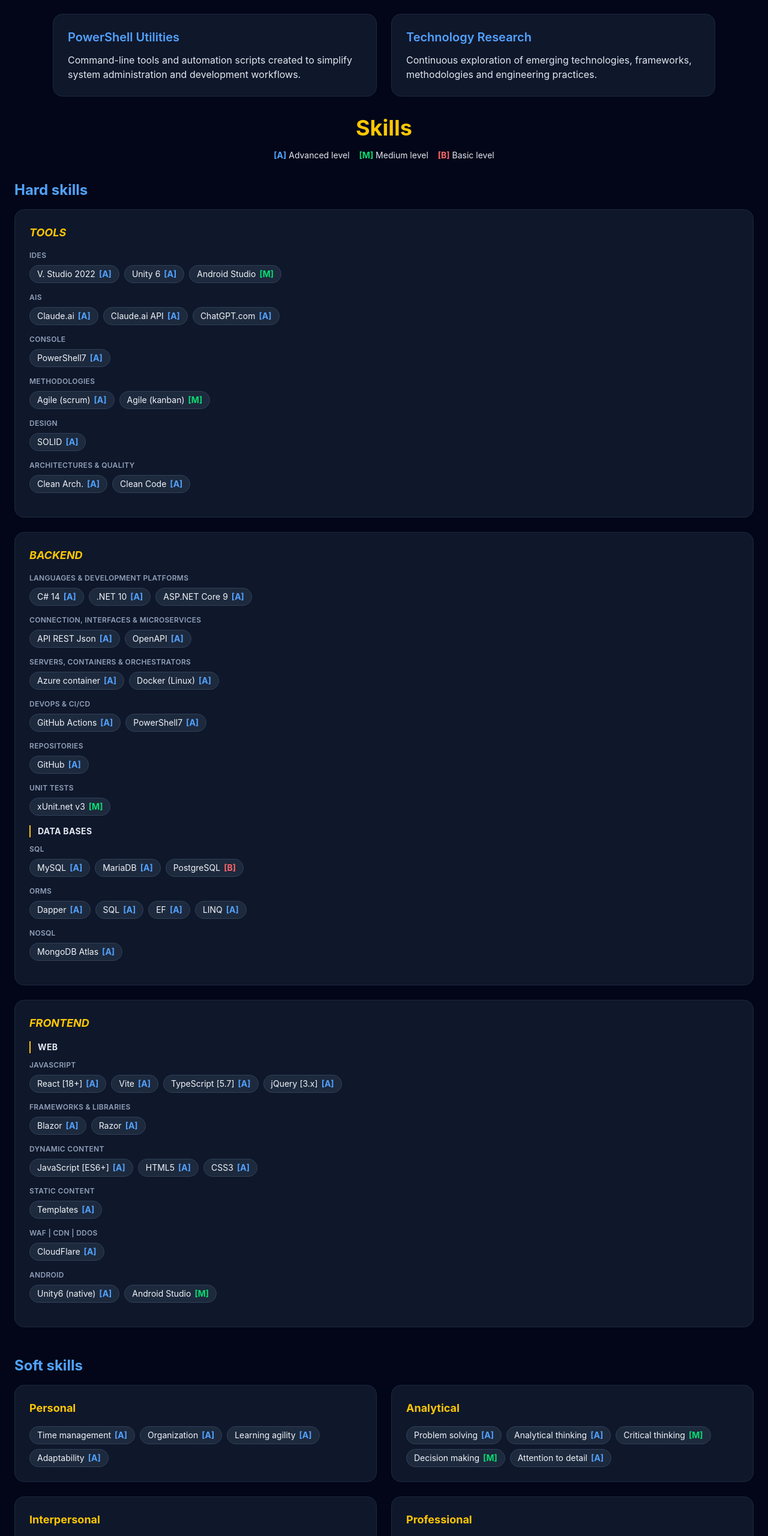
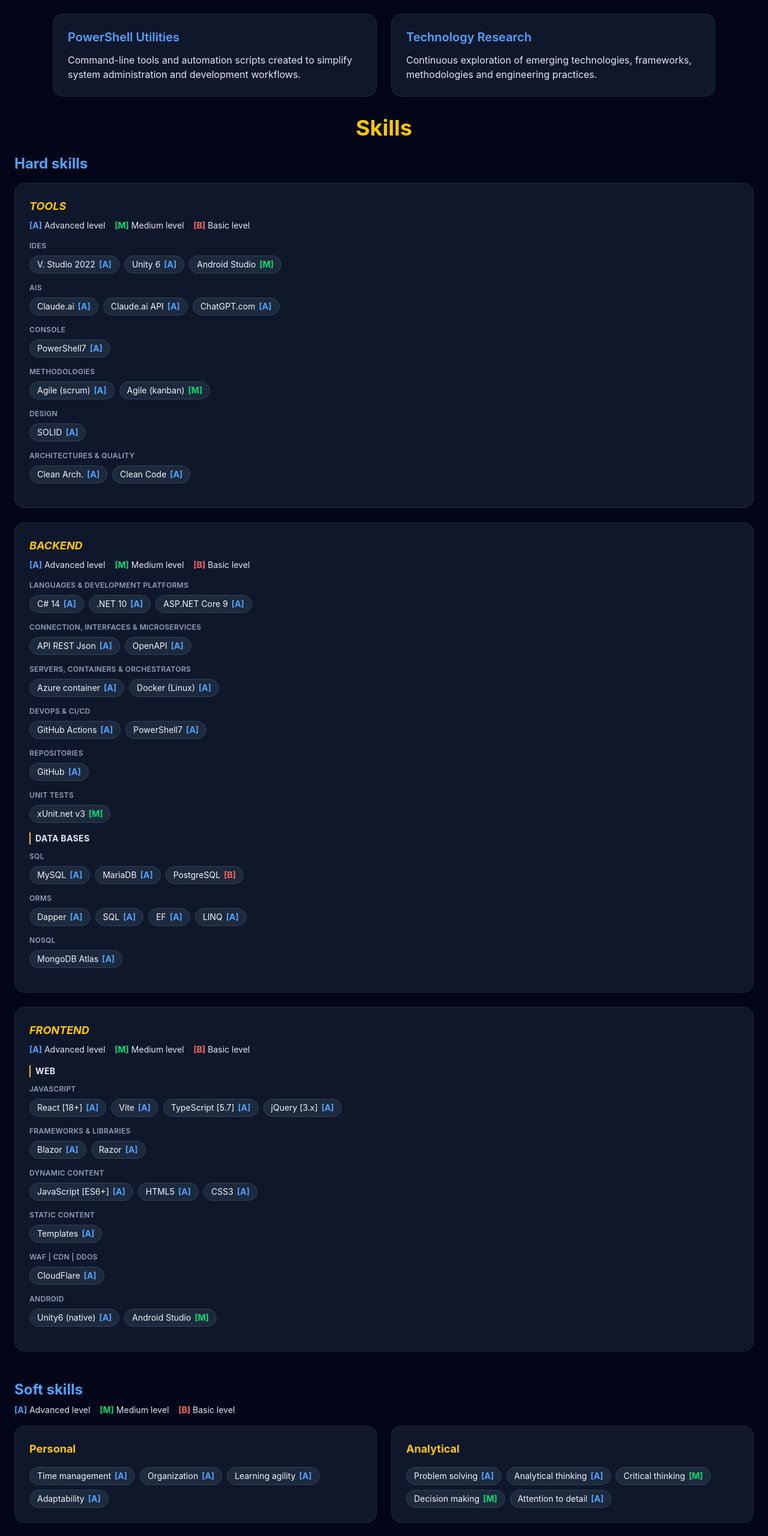
Before and after one commit to iamjosepunto/iamjosepunto.github.io, a React (Vite) app: page / in a window 1280 px wide. Shown: the part 4656-7217 px from the top of the page at 60% size. Built offline with nearby package versions, Linux system fonts and the light colour scheme.

Commit message:
Skills: leyenda bajo cada grupo y soft skills

```diff
--- a/src/components/Skills.tsx
+++ b/src/components/Skills.tsx
@@ -5,11 +5,21 @@ type Category = { cat: string; skills: Skill[] };
 type Subgroup = { sub: string | null; categories: Category[] };
 type Group = { group: string; subgroups: Subgroup[] };
 
+type Legend = { title: string; a: string; m: string; b: string };
+
 const levelColor = (level: string) => {
   if (level === "A") return "text-blue-400";
   if (level === "M") return "text-green-400";
   return "text-red-400";
 };
+
+const LegendBar = ({ legend }: { legend: Legend }) => (
+  <div className="flex flex-wrap gap-4 mb-4 text-sm text-ivory">
+    <span><span className="font-bold text-blue-400">[A]</span> {legend.a}</span>
+    <span><span className="font-bold text-green-400">[M]</span> {legend.m}</span>
+    <span><span className="font-bold text-red-400">[B]</span> {legend.b}</span>
+  </div>
+);
 
 const SkillTag = ({ skill }: { skill: Skill }) => (
   <span
@@ -59,12 +69,9 @@ const Skills = () => {
     categories: Category[];
   };
 
-  const legend = t("skills.levelLegend", { returnObjects: true }) as {
-    title: string;
-    a: string;
-    m: string;
-    b: string;
-  };
+  const legend = t("skills.levelLegend", {
+    returnObjects: true,
+  }) as Legend;
 
   return (
     <section
@@ -75,7 +82,7 @@ const Skills = () => {
         className="
           text-4xl
           font-bold
-          mb-4
+          mb-6
           text-yellow-400
           text-center
           w-full
@@ -83,13 +90,6 @@ const Skills = () => {
       >
         {t("skills.title", "Skills")}
       </h2>
-
-      {/* Leyenda de niveles */}
-      <div className="flex flex-wrap justify-center gap-4 mb-8 text-sm text-ivory">
-        <span><span className="font-bold text-blue-400">[A]</span> {legend.a}</span>
-        <span><span className="font-bold text-green-400">[M]</span> {legend.m}</span>
-        <span><span className="font-bold text-red-400">[B]</span> {legend.b}</span>
-      </div>
 
       {/* Aptitudes técnicas */}
       <h3 className="text-2xl font-bold text-blue-400 mb-4">
@@ -108,14 +108,16 @@ const Skills = () => {
               p-6
             "
           >
-            <div className="text-lg font-bold text-yellow-400 italic mb-4">
+            <div className="text-lg font-bold text-yellow-400 italic mb-2">
               {group.group}
             </div>
+
+            <LegendBar legend={legend} />
 
             {group.subgroups.map((sub, si) => (
               <div key={si} className={sub.sub ? "mb-4" : ""}>
                 {sub.sub && (
-                  <div className="text-sm font-bold text-ivory uppercase tracking-wide mb-3 pl-1 border-l-2 border-yellow-400">
+                  <div className="text-sm font-bold text-ivory uppercase tracking-wide mb-3 border-l-2 border-yellow-400">
                     <span className="pl-2">{sub.sub}</span>
                   </div>
                 )}
@@ -130,9 +132,11 @@ const Skills = () => {
       </div>
 
       {/* Aptitudes humanas */}
-      <h3 className="text-2xl font-bold text-blue-400 mb-4">
+      <h3 className="text-2xl font-bold text-blue-400 mb-2">
         {soft.title}
       </h3>
+
+      <LegendBar legend={legend} />
 
       <div className="grid md:grid-cols-2 gap-6">
         {soft.categories.map((cat) => (
```
